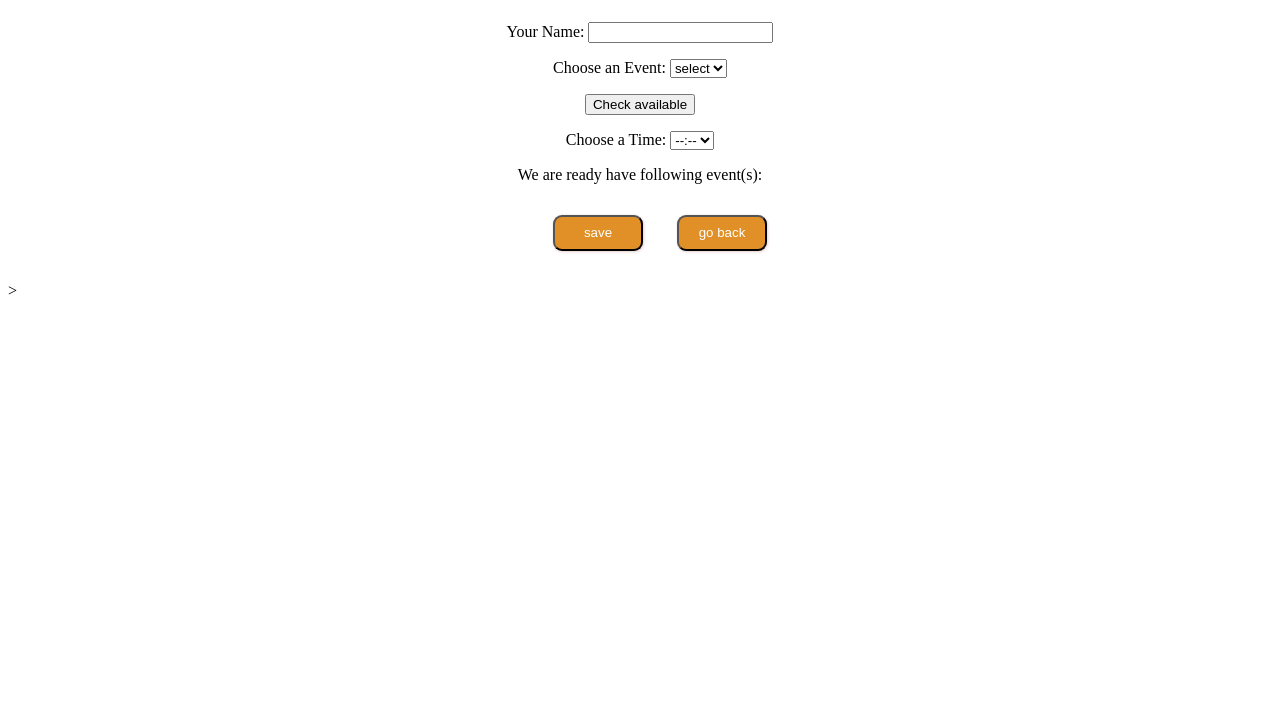
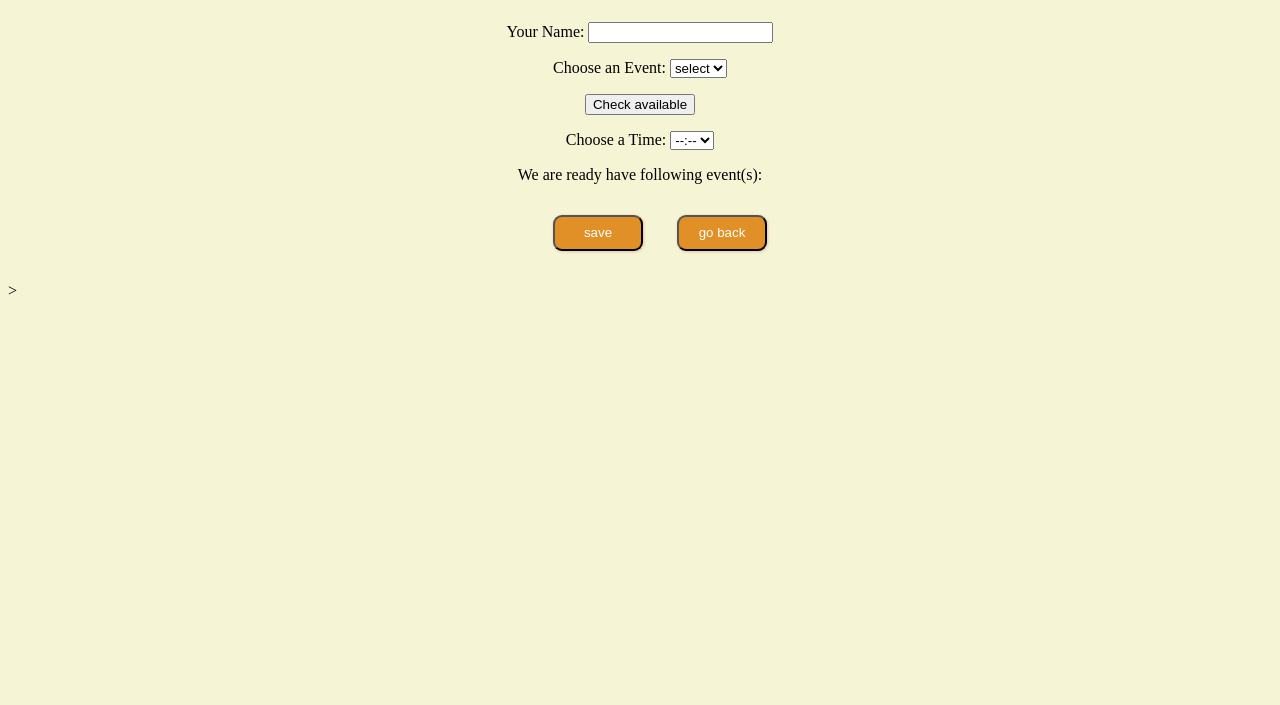
Before and after one commit to QMeier/project_1, a plain HTML site: page SignUp.html in a window 1280 px wide. Shown: the part 95-800 px from the top of the page. Drawn offline with Linux system fonts and the light colour scheme.

Commit message:
background and centered

```diff
--- a/SubpageStyle.css
+++ b/SubpageStyle.css
@@ -1,9 +1,5 @@
-#calendar{
-
-}
-
-#year-month{
-
+#background{
+	background-color: #F5F4D4;
 }
 
 
```
